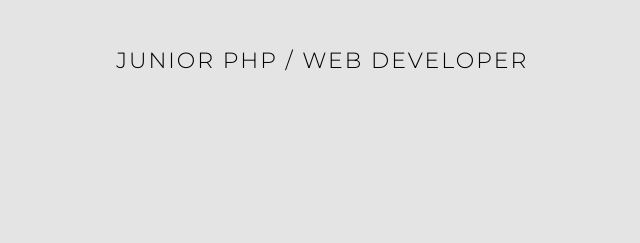
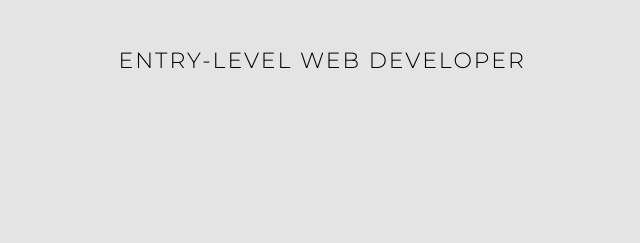
Before and after one commit to mamsieCodess/Personal-Portfolio, a plain HTML site: page index.html in a window 1280 px wide. Shown: the part 432-675 px from the top of the page, 50-690 px from the left. Drawn offline with Linux system fonts and the light colour scheme.

Commit message:
Update index.html

```diff
--- a/index.html
+++ b/index.html
@@ -20,7 +20,7 @@
       <div class="intro">
         <div>PORTFOLIO</div>
         <div id="name">Mamo Moloi</div>
-        <div>JUNIOR PHP / WEB DEVELOPER</div>
+        <div>ENTRY-LEVEL WEB DEVELOPER</div>
       </div>
 
       <div class="intro-picture"></div>
```
